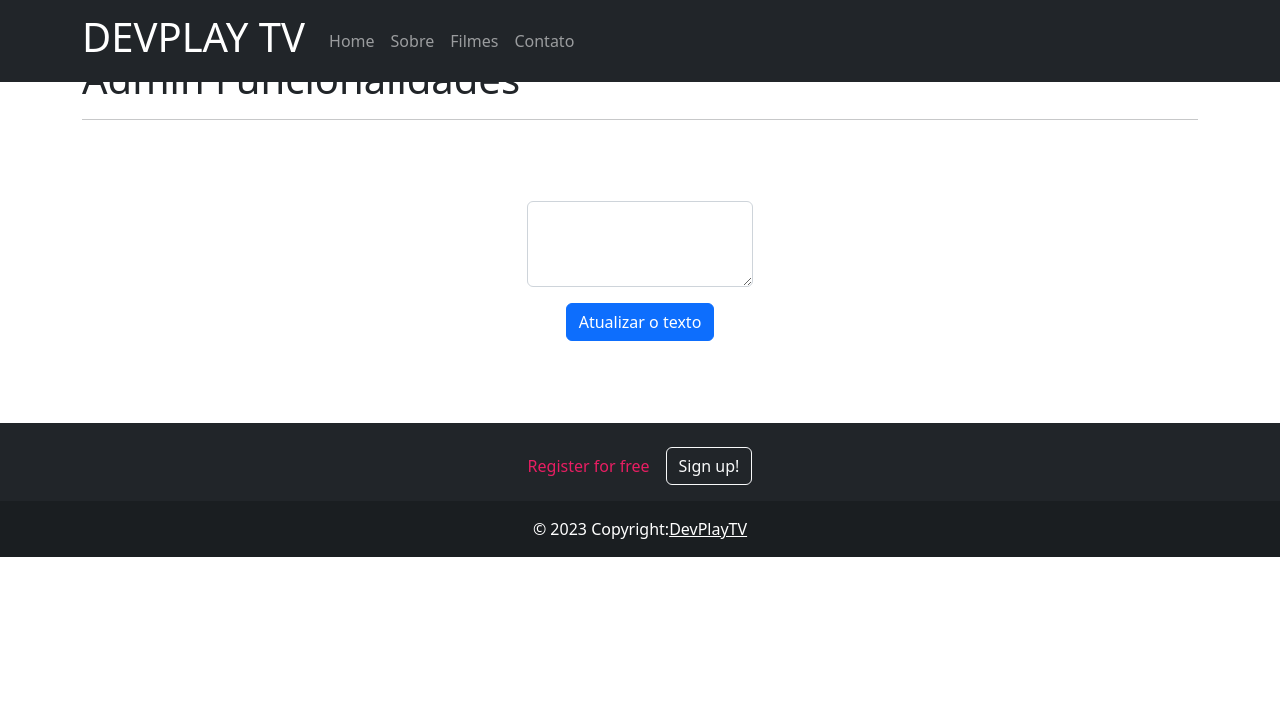
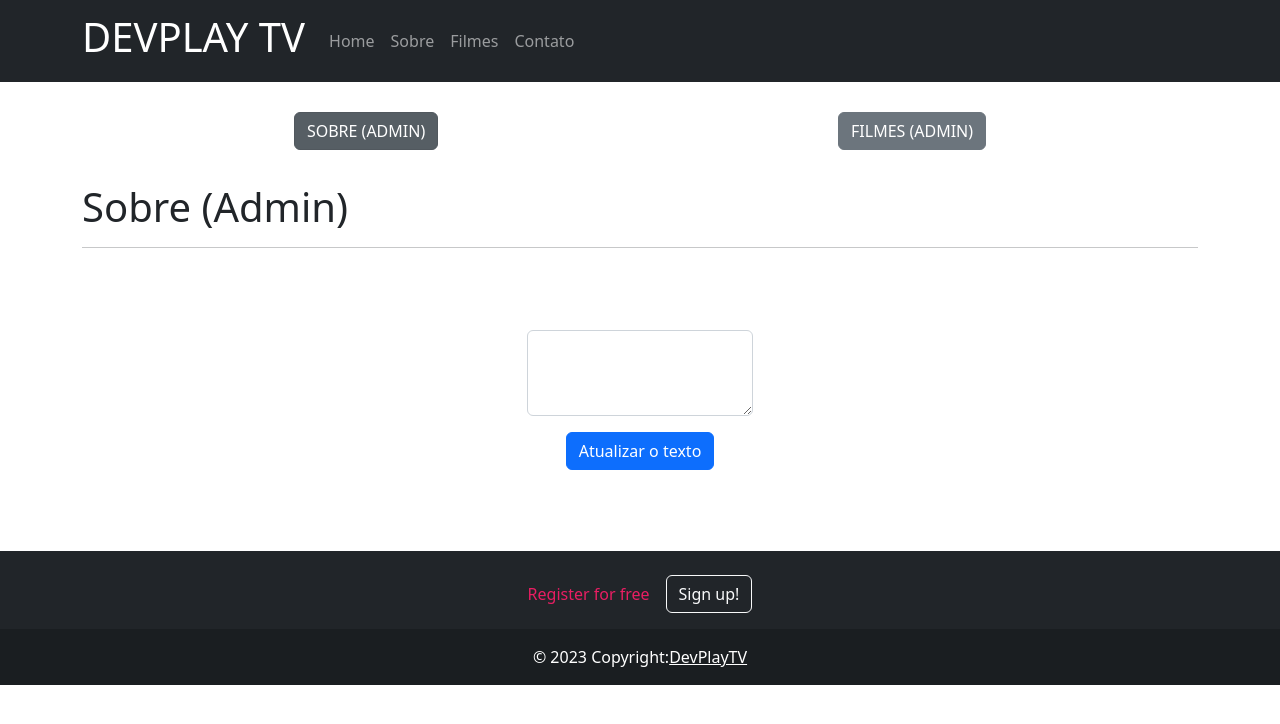
Before and after one commit to Luis-Henrique-Lima/Projeto-case2, a React (Vite) app: page /admin/sobre in a window 1280 px wide. Shown: the top 724 px of the page. Built offline with nearby package versions, Linux system fonts and the light colour scheme; no server answers.

Commit message:
Estilização das paginas e inserçao de links

```diff
--- a/src/pages/Admin/AdminFuncionalidades.jsx
+++ b/src/pages/Admin/AdminFuncionalidades.jsx
@@ -1,6 +1,7 @@
 import {Container, Table, Form, Button} from 'react-bootstrap'
 import {useEffect, useState} from 'react'
 import CmsApi from '../../api/CmsApi'
+import { LinkContainer } from 'react-router-bootstrap';
 import Funcionalidades from './../Funcionalidades';
 
 function AdminFuncionalidades() {
@@ -93,7 +94,16 @@ function AdminFuncionalidades() {
 
 
     return (
-        <Container className="conteudo-margin">
+        <Container style={{marginTop:"5%"}} className="conteudo-margin">
+            <Container style={{display:"flex", justifyContent:'space-around', margin:'10% 0% 3% 0%'}}>
+            <LinkContainer to="/admin/sobre">
+                        <Button variant='secondary'>SOBRE (ADMIN)</Button>
+            </LinkContainer>
+            <LinkContainer to="/admin/filmes">
+                        <Button variant='secondary'>FILMES (ADMIN)</Button>
+            </LinkContainer>
+            </Container>
+
             <h1>Filmes (Admin)</h1>
             <hr />
             <h2>Adicionar Filme</h2>
@@ -114,7 +124,7 @@ function AdminFuncionalidades() {
                     <Form.Label>Duração</Form.Label>
                     <Form.Control type="time" placeholder="Digite a duração" />
                 </Form.Group>
-                <Button variant="primary" type="submit">
+                <Button variant="success" type="submit">
                     Cadastrar
                 </Button>
             </Form>
@@ -139,7 +149,7 @@ function AdminFuncionalidades() {
                             <td>{funcionalidade.ano}</td>
                             <td>{funcionalidade.duracao}</td>
                             <td>
-                                <Button variant="primary" onClick={(event) => {habilitarEdicao(event.target, funcionalidade.id)}}>Editar</Button>
+                                <Button variant="warning" onClick={(event) => {habilitarEdicao(event.target, funcionalidade.id)}}>Editar</Button>
                                  |
                                  <Button variant="danger" onClick={() => {excluirFuncionalidade(funcionalidade.id)}}>Excluir</Button>
                             </td>
--- a/src/pages/Admin/AdminSobre.jsx
+++ b/src/pages/Admin/AdminSobre.jsx
@@ -1,5 +1,6 @@
 import {Container, Form, Button} from 'react-bootstrap'
 import {useEffect, useState} from 'react'
+import { LinkContainer } from 'react-router-bootstrap'
 import CmsApi from '../../api/CmsApi'
 
 function AdminSobre() {
@@ -36,7 +37,17 @@ function AdminSobre() {
 
     return (
         <Container className="conteudo-margin">
-            <h1>Admin Funcionalidades</h1>
+
+<Container style={{display:"flex", justifyContent:'space-around', margin:'10% 0% 3% 0%'}}>
+            <LinkContainer to="/admin/sobre">
+                        <Button variant='secondary'>SOBRE (ADMIN)</Button>
+            </LinkContainer>
+            <LinkContainer to="/admin/filmes">
+                        <Button variant='secondary'>FILMES (ADMIN)</Button>
+            </LinkContainer>
+            </Container>
+
+            <h1>Sobre (Admin)</h1>
             <hr />
             <Form onSubmit={handleSubmit}>
                 <Form.Group className="mb-3" controlId="text">
```
